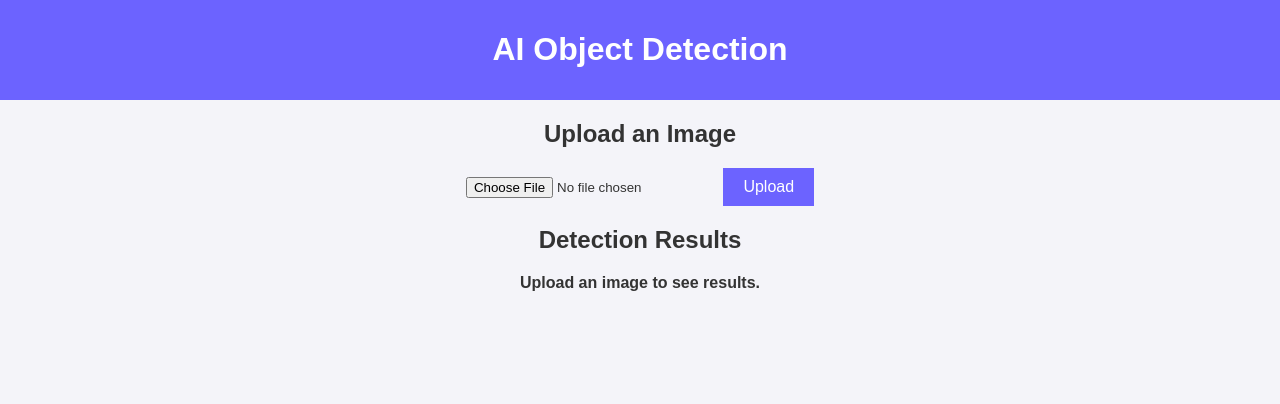
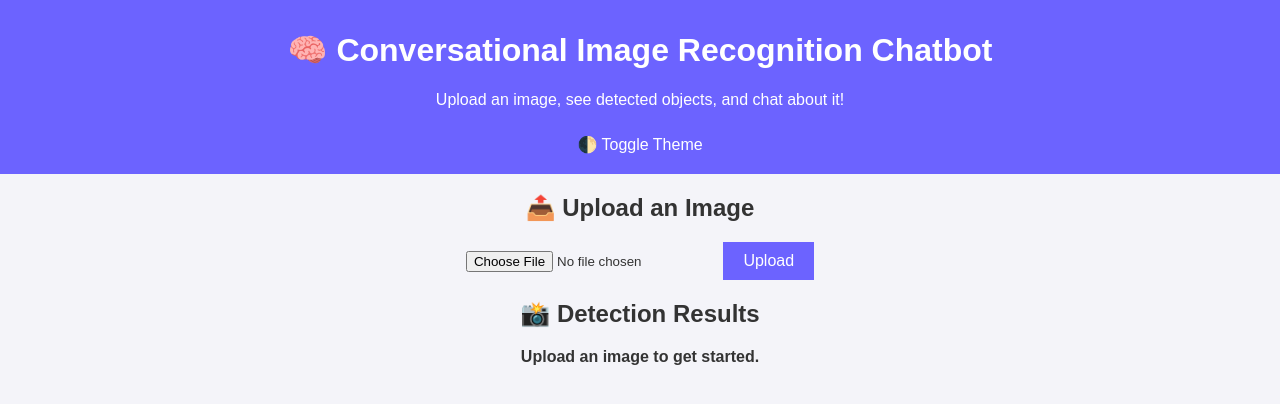
Before and after one commit to ambarish1004/Conversational-Image-Recognition-Chatbot, a website: page public/index.html in a window 1280 px wide. Drawn offline with Linux system fonts and the light colour scheme.

Commit message:
Update index.html

```diff
--- a/public/index.html
+++ b/public/index.html
@@ -3,26 +3,30 @@
 <head>
     <meta charset="UTF-8">
     <meta name="viewport" content="width=device-width, initial-scale=1.0">
-    <title>AI Object Detection</title>
+    <title>AI Object Detection Chat</title>
     <link rel="stylesheet" href="styles.css">
 </head>
 <body>
+    <div class="container">
         <header>
-        <h1>AI Object Detection</h1>
+            <h1>🧠 Conversational Image Recognition Chatbot</h1>
+            <p>Upload an image, see detected objects, and chat about it!</p>
+            <button onclick="toggleTheme()" class="theme-toggle">🌓 Toggle Theme</button>
         </header>
 
         <main>
-        <section>
-            <h2>Upload an Image</h2>
+            <div class="card">
+                <h2>📤 Upload an Image</h2>
                 <input type="file" id="imageUpload" accept="image/*">
                 <button onclick="uploadImage()">Upload</button>
-        </section>
+            </div>
 
-        <section id="results">
-            <h2>Detection Results</h2>
-            <p id="responseText">Upload an image to see results.</p>
-        </section>
+            <div class="card" id="results">
+                <h2>📸 Detection Results</h2>
+                <p id="responseText">Upload an image to get started.</p>
+            </div>
         </main>
+    </div>
 
     <script src="script.js"></script>
 </body>
```
Lines whose indentation alone changed are shown as unchanged.
